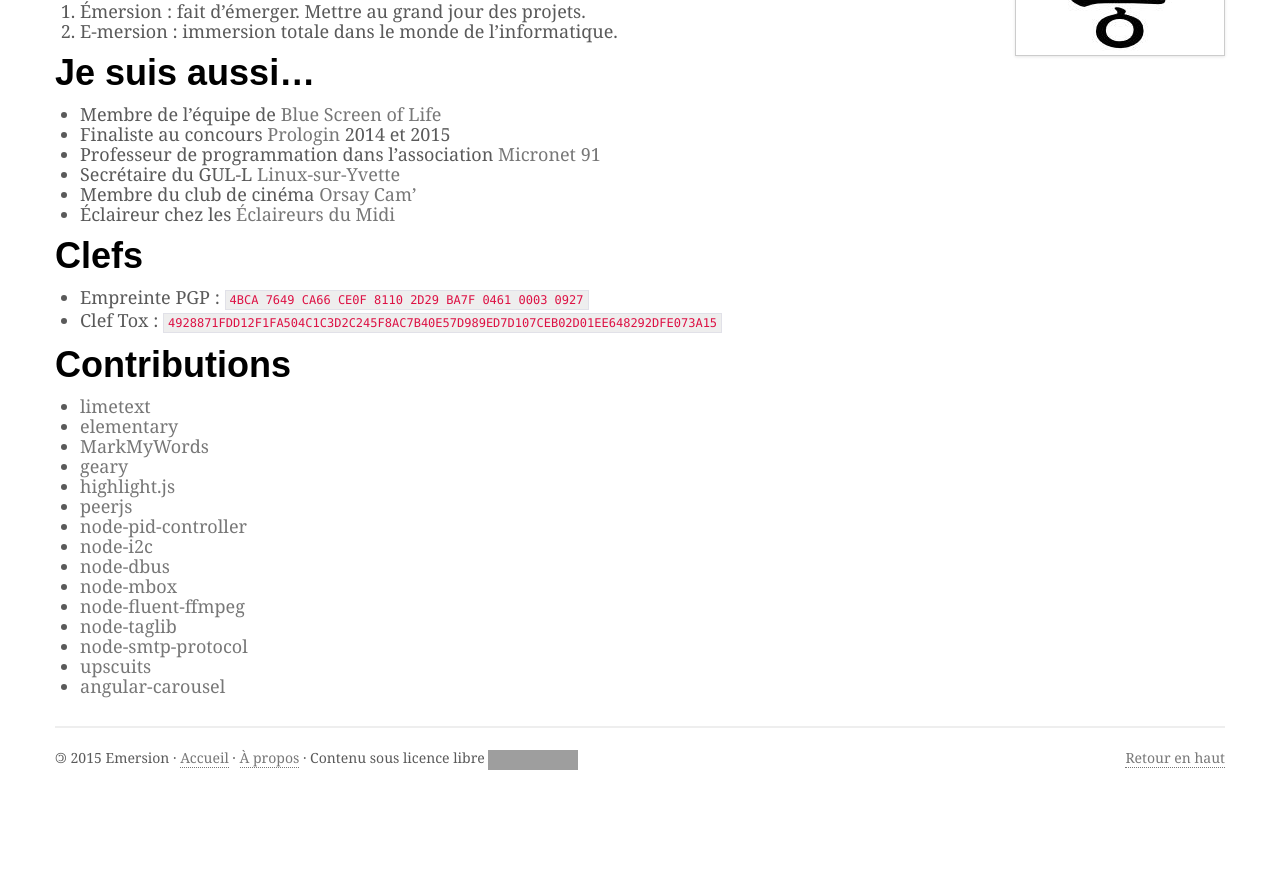
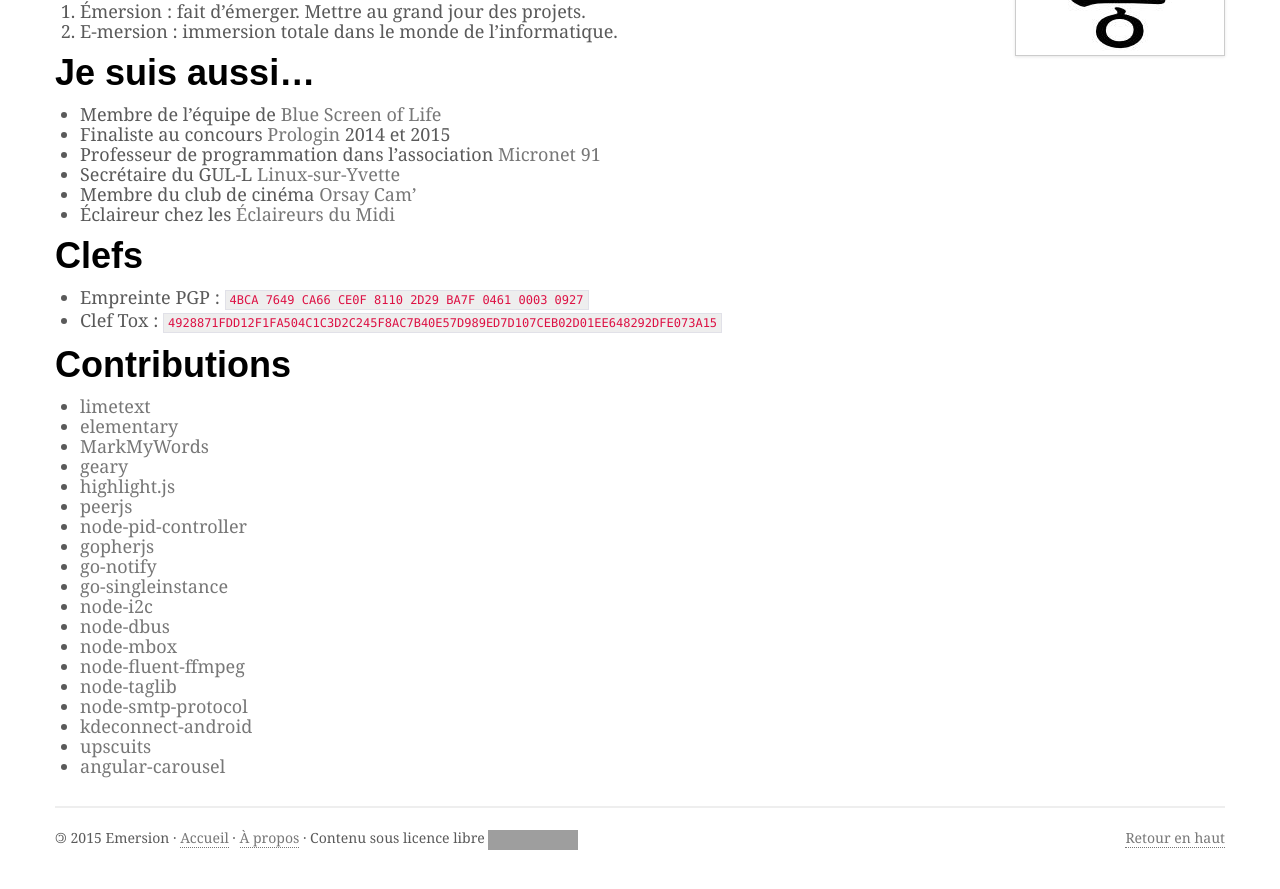
Before and after one commit to emersion/emersion.github.io, a Jekyll site: the page built from about.md, in a window 1280 px wide and 900 px high, scrolled down 692 px. Shown: the top 889 px of the window. Built offline with Jekyll 4.4.1, drawn with Linux system fonts in a browser that asks for light colours; some web fonts are replaced; Markdown is read by kramdown in place of the engine named in the settings; before the commit the page ends 1512 px from its top, so only the background shows below that; grey boxes are pictures that could not be loaded.

Commit message:
Update about.md
Adds recent contributions

```diff
--- a/about.md
+++ b/about.md
@@ -38,11 +38,15 @@
 * [highlight.js](https://github.com/isagalaev/highlight.js)
 * [peerjs](https://github.com/peers/peerjs)
 * [node-pid-controller](https://github.com/Philmod/node-pid-controller)
+* [gopherjs](https://github.com/gopherjs/gopherjs)
+* [go-notify](https://github.com/esiqveland/notify)
+* [go-singleinstance](https://github.com/allan-simon/go-singleinstance)
 * [node-i2c](https://github.com/kelly/node-i2c)
 * [node-dbus](https://github.com/Shouqun/node-dbus)
 * [node-mbox](https://github.com/robertklep/node-mbox)
 * [node-fluent-ffmpeg](https://github.com/fluent-ffmpeg/node-fluent-ffmpeg)
 * [node-taglib](https://github.com/nikhilm/node-taglib)
 * [node-smtp-protocol](https://github.com/substack/node-smtp-protocol)
+* [kdeconnect-android](https://github.com/albertvaka/kdeconnect-android)
 * [upscuits](https://github.com/digibart/upscuits)
 * [angular-carousel](https://github.com/revolunet/angular-carousel)
```
